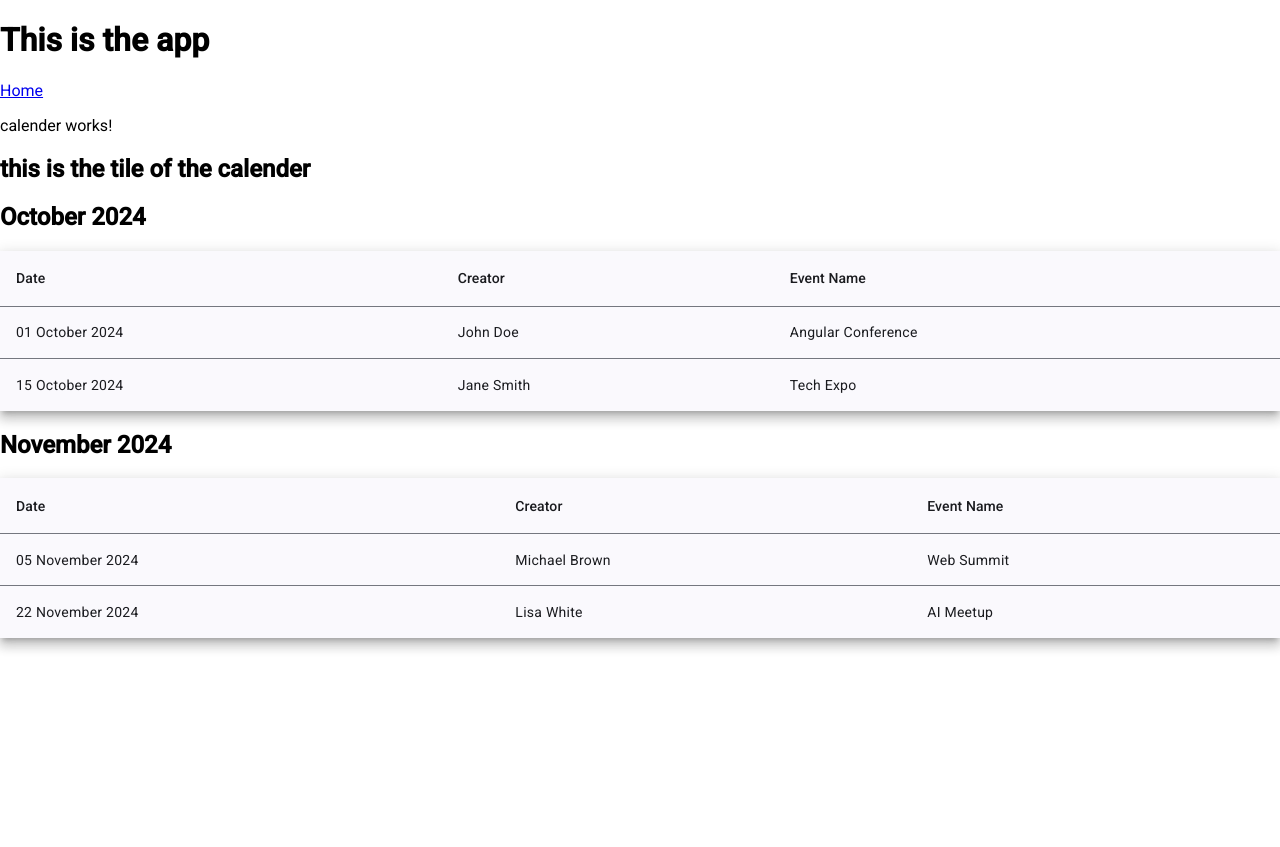
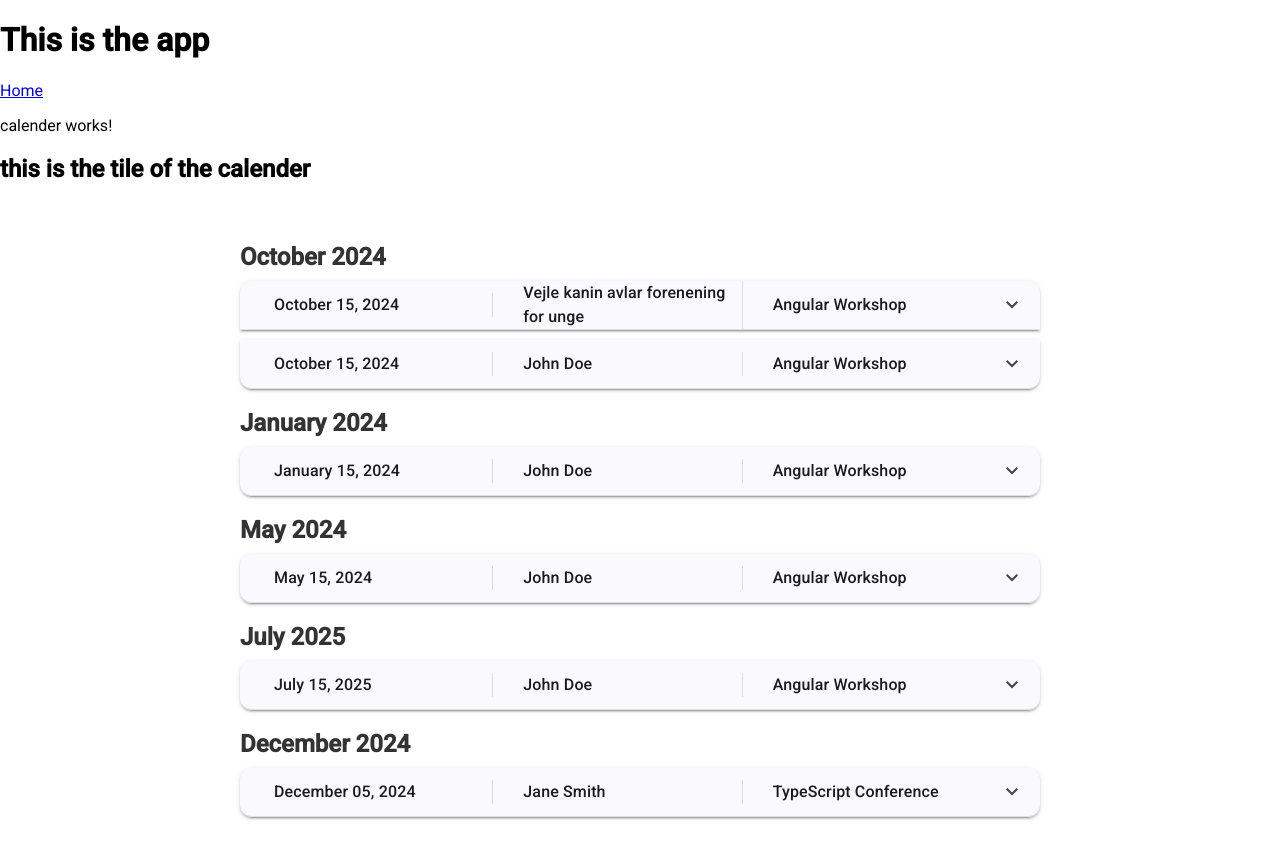
Before and after one commit to casparemiljensen/competex-frontend, an Angular app: page /calender in a window 1280 px wide. Before the commit the page ends 821 px from the top, so only its background shows below. Built offline with nearby package versions, Linux system fonts and the light colour scheme.

Commit message:
updated the table to use accordian, and with expansions

```diff
--- a/src/app/app.module.ts
+++ b/src/app/app.module.ts
@@ -8,6 +8,8 @@ import { provideAnimationsAsync } from '@angular/platform-browser/animations/asy
 import { MatIconModule } from '@angular/material/icon';
 import { MatButtonModule } from '@angular/material/button';
 import { MatTableModule } from '@angular/material/table';
+import { MatExpansionModule } from '@angular/material/expansion';
+import { MatDivider } from '@angular/material/divider';
 
 import { ButtonComponent } from './basic-components/button/button.component';
 import { HomeComponent } from './home/home.component';
@@ -29,7 +31,9 @@ import { TableComponent } from './basic-components/table/table.component';
     AppRoutingModule,
     MatIconModule,
     MatButtonModule,
-    MatTableModule
+    MatTableModule,
+    MatExpansionModule,
+    MatDivider
   ],
   providers: [
     provideAnimationsAsync()
--- a/src/app/basic-components/table/table.component.css
+++ b/src/app/basic-components/table/table.component.css
@@ -0,0 +1,61 @@
+.table-container {
+    max-width: 800px; /* Adjust this to your desired width */
+    margin: 0 auto; /* This centers the div horizontally */
+    padding: 20px; /* Add some padding to give space around */
+    width: 100%; /* Ensures it scales to the viewport */
+  }
+
+  .month-header {
+    font-size: 1.5em;
+    font-weight: bold;
+    margin: 20px 0 10px;
+    color: #333;
+  }
+
+  .mat-accordion {
+    width: 100%; /* Ensure the accordion takes up the full width of the container */
+  }
+
+  .mat-expansion-panel {
+    margin-bottom: 10px; /* Add some space between each panel */
+  }
+
+  .event-details {
+    padding: 10px 0; /* Optional: padding within the expanded content */
+  }
+  .event-header {
+    display: grid;
+    grid-template-columns: 1fr 1fr 1fr; /* Three equal columns */
+    align-items: center; /* Vertically center the text */
+    gap: 20px; /* Adjust the spacing between columns */
+    padding: 10px 0;
+  }
+
+  .event-column {
+    padding: 0 10px; /* Add horizontal padding for better spacing */
+    border-right: 1px solid #ddd; /* Add a small line between columns */
+  }
+
+  .event-column:last-child {
+    border-right: none; /* Remove the line for the last column */
+  }
+
+  .mat-expansion-panel-header {
+    border-bottom: 1px solid #e0e0e0; /* Optional: separate the header from the body */
+  }
+
+  .event-details {
+    padding: 10px 0;
+  }
+
+  .register-link {
+    display: block;
+    margin-top: 10px;
+    text-align: right;
+    color: #007bff;
+    text-decoration: none;
+  }
+
+  .register-link:hover {
+    text-decoration: underline;
+  }
--- a/src/app/basic-components/table/table.component.html
+++ b/src/app/basic-components/table/table.component.html
@@ -1,28 +1,27 @@
-<div *ngFor="let group of groupedEvents">
-    <!-- Month Header -->
-    <h2>{{ group.month }}</h2>
+<div class="table-container">
+  <ng-container *ngFor="let group of groupedEvents">
+    <!-- Display the month header -->
+    <h2 class="month-header">{{ group[0] }}</h2>
 
-    <table mat-table [dataSource]="group.events" class="mat-elevation-z8">
+    <mat-accordion>
+      <mat-expansion-panel *ngFor="let event of group[1]">
+        <mat-expansion-panel-header>
+          <mat-panel-title class="event-header">
+            <div class="event-column">{{ event.date | date: 'MMMM dd, yyyy' }}</div>
+            <div class="event-column">{{ event.creator }}</div>
+            <div class="event-column">{{ event.name }}</div>
+          </mat-panel-title>
+        </mat-expansion-panel-header>
 
-      <!-- Date Column -->
-      <ng-container matColumnDef="date">
-        <th mat-header-cell *matHeaderCellDef> Date </th>
-        <td mat-cell *matCellDef="let element"> {{element.date | date: 'dd MMMM yyyy'}} </td>
-      </ng-container>
-
-      <!-- Creator Column -->
-      <ng-container matColumnDef="creator">
-        <th mat-header-cell *matHeaderCellDef> Creator </th>
-        <td mat-cell *matCellDef="let element"> {{element.creator}} </td>
-      </ng-container>
-
-      <!-- Event Name Column -->
-      <ng-container matColumnDef="eventName">
-        <th mat-header-cell *matHeaderCellDef> Event Name </th>
-        <td mat-cell *matCellDef="let element"> {{element.eventName}} </td>
-      </ng-container>
-
-      <tr mat-header-row *matHeaderRowDef="displayedColumns"></tr>
-      <tr mat-row *matRowDef="let row; columns: displayedColumns;"></tr>
-    </table>
-  </div>
+        <div class="event-details">
+          <div class="event-row">
+            <div><strong>Date:</strong> {{ event.date | date }}</div>
+            <div><strong>Creator:</strong> {{ event.creator }}</div>
+            <div><strong>Event:</strong> {{ event.name }}</div>
+          </div>
+          <a [routerLink]="['/register', event.id]" class="register-link">Register for event</a>
+        </div>
+      </mat-expansion-panel>
+    </mat-accordion>
+  </ng-container>
+</div>
--- a/src/app/basic-components/table/table.component.ts
+++ b/src/app/basic-components/table/table.component.ts
@@ -1,4 +1,12 @@
 import { Component } from '@angular/core';
+
+interface Event {
+  id: number;
+  date: Date;
+  creator: string;
+  name: string;
+}
+
 
 @Component({
   selector: 'app-table',
@@ -6,35 +14,39 @@ import { Component } from '@angular/core';
   styleUrls: ['./table.component.css']
 })
 
+
 export class TableComponent {
-  displayedColumns: string[] = ['date', 'creator', 'eventName'];
-  groupedEvents = this.groupEventsByMonth(EVENT_DATA);
+  events = [
+    { id: 1, date: new Date('2024-10-15'), creator: 'Vejle kanin avlar forenening for unge', name: 'Angular Workshop' },
+    { id: 1, date: new Date('2024-10-15'), creator: 'John Doe', name: 'Angular Workshop' },
+    { id: 2, date: new Date('2024-1-15'), creator: 'John Doe', name: 'Angular Workshop' },
+    { id: 3, date: new Date('2024-5-15'), creator: 'John Doe', name: 'Angular Workshop' },
+    { id: 4, date: new Date('2025-07-15'), creator: 'John Doe', name: 'Angular Workshop' },
+    { id: 5, date: new Date('2024-12-05'), creator: 'Jane Smith', name: 'TypeScript Conference' },
+    // More events
+  ];
 
-  // Function to group events by month
-  groupEventsByMonth(events: EventData[]): { month: string, events: EventData[] }[] {
-    const grouped: { [key: string]: EventData[] } = {};
+  groupedEvents = this.groupEventsByMonth(this.events);
 
-    events.forEach(event => {
-      const monthYear = event.date.toLocaleString('default', { month: 'long', year: 'numeric' });
-      if (!grouped[monthYear]) {
-        grouped[monthYear] = [];
+  groupEventsByMonth(events: Event[]): [string, Event[]][] {
+    // Group events by month and year
+    const groupedEvents: { [key: string]: Event[] } = events.reduce((groups, event) => {
+      const eventDate = new Date(event.date);
+      const monthYear = eventDate.toLocaleString('default', { month: 'long', year: 'numeric' });
+
+      if (!groups[monthYear]) {
+        groups[monthYear] = [];
       }
-      grouped[monthYear].push(event);
+
+      groups[monthYear].push(event);
+      return groups;
+    }, {} as { [key: string]: Event[] });
+
+    // Sort the events by date within each month-year group
+    Object.keys(groupedEvents).forEach(monthYear => {
+      groupedEvents[monthYear].sort((a, b) => new Date(a.date).getTime() - new Date(b.date).getTime());
     });
 
-    return Object.keys(grouped).map(month => ({ month, events: grouped[month] }));
+    return Object.entries(groupedEvents) as [string, Event[]][];
   }
 }
-
-const EVENT_DATA: EventData[] = [
-  { date: new Date(2024, 9, 1), creator: 'John Doe', eventName: 'Angular Conference' }, // October
-  { date: new Date(2024, 9, 15), creator: 'Jane Smith', eventName: 'Tech Expo' },      // October
-  { date: new Date(2024, 10, 5), creator: 'Michael Brown', eventName: 'Web Summit' },   // November
-  { date: new Date(2024, 10, 22), creator: 'Lisa White', eventName: 'AI Meetup' }       // November
-];
-
-export interface EventData {
-  date: Date;
-  creator: string;
-  eventName: string;
-}
```
